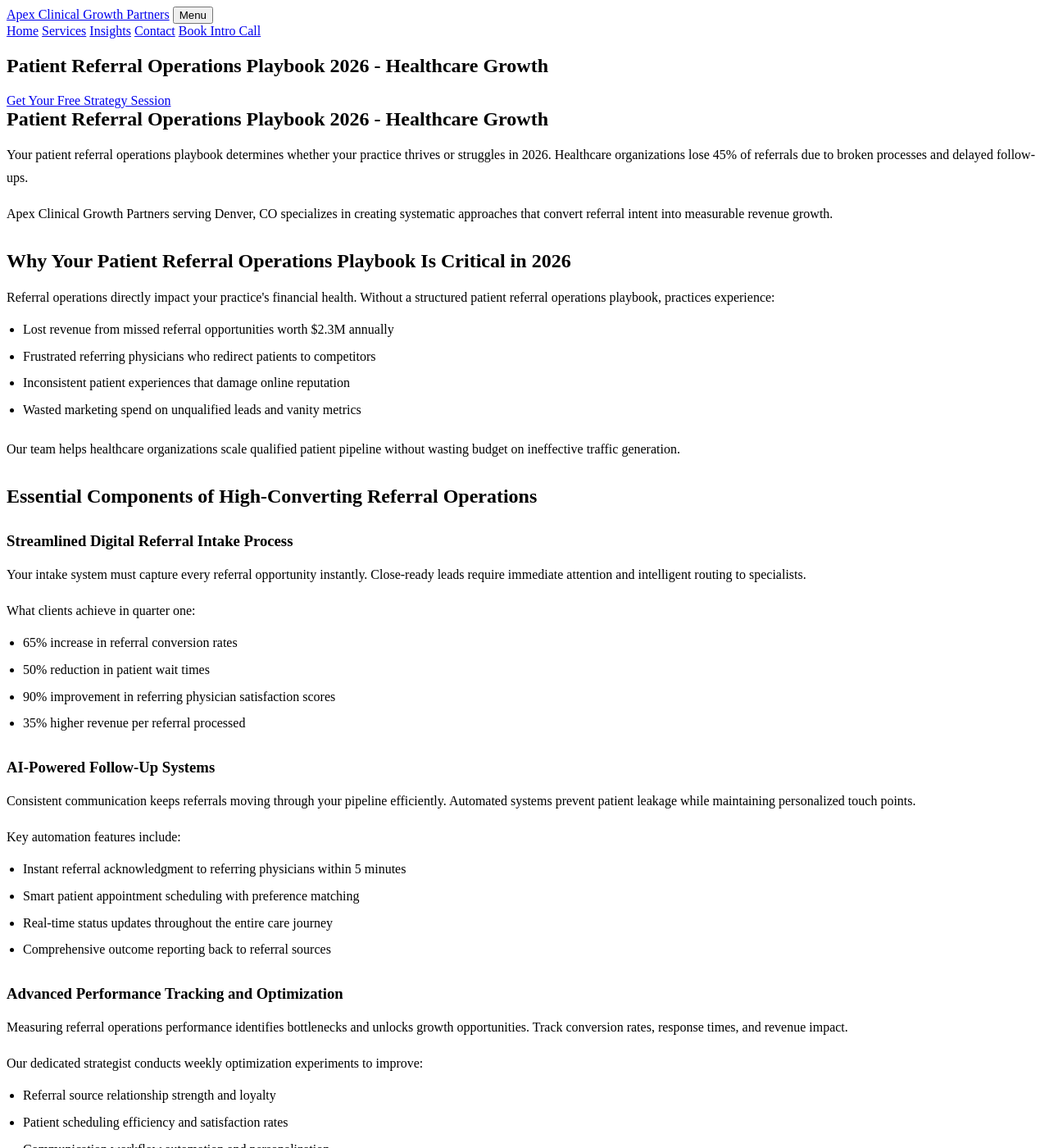
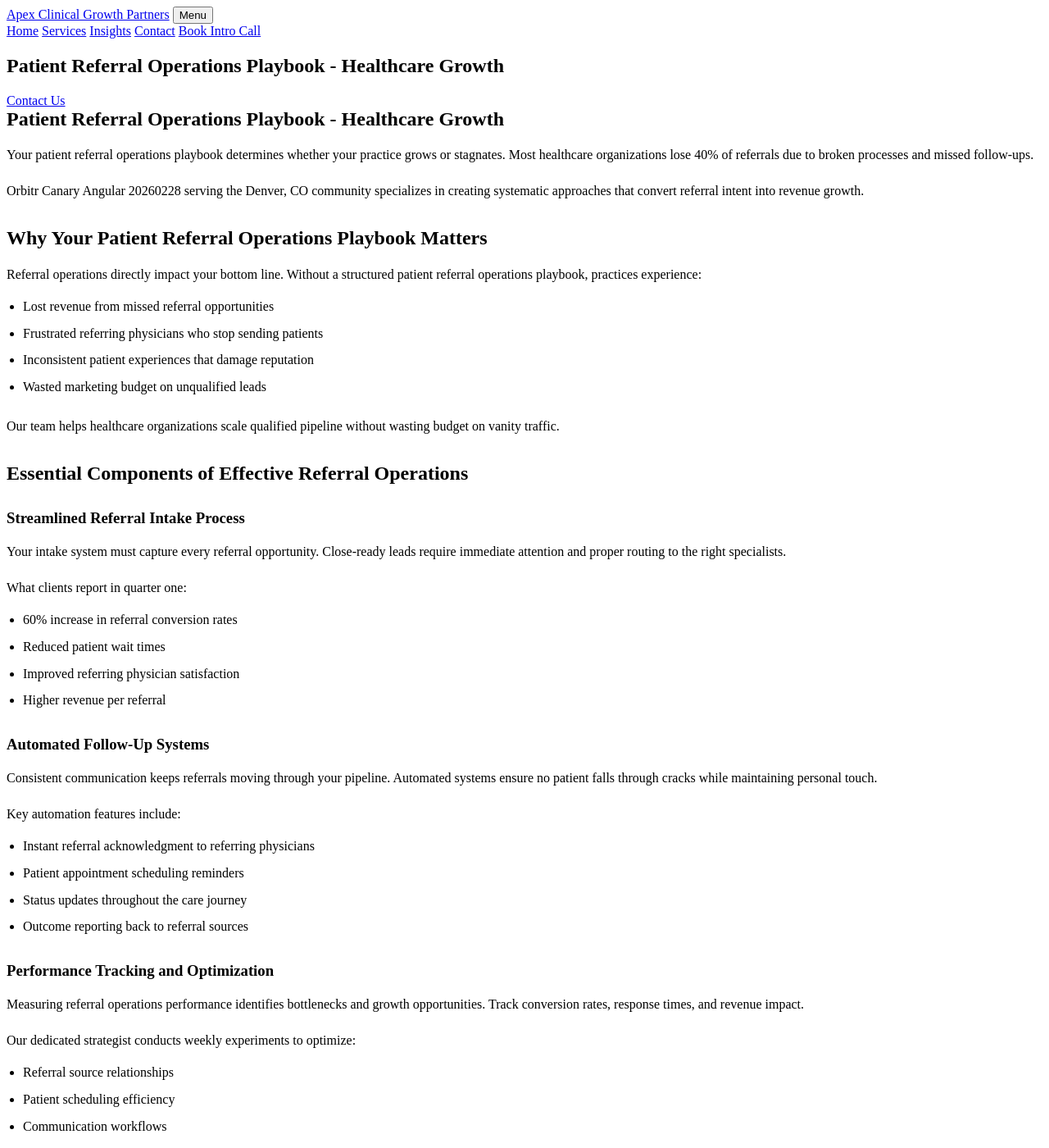
Before and after one commit to prjctlphbt/orbitr-canary-angular-20260228, a Jekyll site: the page angular-referral-ops-playbook-20260228142149.html, which Jekyll copies as it is, in a window 1280 px wide and 1400 px high. Shown: the whole window at 82% size. Built offline with Jekyll 4.4.1, drawn with Linux system fonts in a browser that asks for light colours; some of the changed text lies outside the part shown.

Commit message:
Rollback: Revert changes to angular-referral-ops-playbook-20260228142149.html

```diff
--- a/angular-referral-ops-playbook-20260228142149.html
+++ b/angular-referral-ops-playbook-20260228142149.html
@@ -4,8 +4,8 @@
 <head>
 <meta charset="utf-8"/>
 <meta content="width=device-width, initial-scale=1.0" name="viewport"/>
-<meta content="Transform patient referrals with our proven operations playbook. Increase conversion rates by 60% and streamline workflows. Expert healthcare growth strategies for 2026." name="description"/>
-<title>Patient Referral Operations Playbook 2026 - Healthcare Growth</title>
+<meta content="Streamline patient referrals with our comprehensive operations playbook. Optimize workflows, boost growth, and improve patient outcomes. Get started today." name="description"/>
+<title>Patient Referral Operations Playbook - Healthcare Growth</title>
 <style>
 
 
@@ -102,62 +102,62 @@
 <main class="page-main">
 <section class="page-hero landing-hero">
 <div class="container">
-<h1>Patient Referral Operations Playbook 2026 - Healthcare Growth</h1>
-<a class="cta" href="/services/">Get Your Free Strategy Session</a>
+<h1>Patient Referral Operations Playbook - Healthcare Growth</h1>
+<a class="cta" href="/services/">Contact Us</a>
 </div>
 </section>
 <section class="landing-content">
 <div class="container orbitr-generated-content">
-<h1>Patient Referral Operations Playbook 2026 - Healthcare Growth</h1>
-<p>Your patient referral operations playbook determines whether your practice thrives or struggles in 2026. Healthcare organizations lose 45% of referrals due to broken processes and delayed follow-ups.</p>
-<p>Apex Clinical Growth Partners serving Denver, CO specializes in creating systematic approaches that convert referral intent into measurable revenue growth.</p>
-<h2>Why Your Patient Referral Operations Playbook Is Critical in 2026</h2>
-<p>Referral operations directly impact your practice's financial health. Without a structured patient referral operations playbook, practices experience:</p>
+<h1>Patient Referral Operations Playbook - Healthcare Growth</h1>
+<p>Your patient referral operations playbook determines whether your practice grows or stagnates. Most healthcare organizations lose 40% of referrals due to broken processes and missed follow-ups.</p>
+<p>Orbitr Canary Angular 20260228 serving the Denver, CO community specializes in creating systematic approaches that convert referral intent into revenue growth.</p>
+<h2>Why Your Patient Referral Operations Playbook Matters</h2>
+<p>Referral operations directly impact your bottom line. Without a structured patient referral operations playbook, practices experience:</p>
 <ul>
-<li>Lost revenue from missed referral opportunities worth $2.3M annually</li>
-<li>Frustrated referring physicians who redirect patients to competitors</li>
-<li>Inconsistent patient experiences that damage online reputation</li>
-<li>Wasted marketing spend on unqualified leads and vanity metrics</li>
+<li>Lost revenue from missed referral opportunities</li>
+<li>Frustrated referring physicians who stop sending patients</li>
+<li>Inconsistent patient experiences that damage reputation</li>
+<li>Wasted marketing budget on unqualified leads</li>
 </ul>
-<p>Our team helps healthcare organizations scale qualified patient pipeline without wasting budget on ineffective traffic generation.</p>
-<h2>Essential Components of High-Converting Referral Operations</h2>
-<h3>Streamlined Digital Referral Intake Process</h3>
-<p>Your intake system must capture every referral opportunity instantly. Close-ready leads require immediate attention and intelligent routing to specialists.</p>
-<p>What clients achieve in quarter one:
+<p>Our team helps healthcare organizations scale qualified pipeline without wasting budget on vanity traffic.</p>
+<h2>Essential Components of Effective Referral Operations</h2>
+<h3>Streamlined Referral Intake Process</h3>
+<p>Your intake system must capture every referral opportunity. Close-ready leads require immediate attention and proper routing to the right specialists.</p>
+<p>What clients report in quarter one:
 <ul>
-<li>65% increase in referral conversion rates</li>
-<li>50% reduction in patient wait times</li>
-<li>90% improvement in referring physician satisfaction scores</li>
-<li>35% higher revenue per referral processed</li>
+<li>60% increase in referral conversion rates</li>
+<li>Reduced patient wait times</li>
+<li>Improved referring physician satisfaction</li>
+<li>Higher revenue per referral</li>
 </ul></p>
-<h3>AI-Powered Follow-Up Systems</h3>
-<p>Consistent communication keeps referrals moving through your pipeline efficiently. Automated systems prevent patient leakage while maintaining personalized touch points.</p>
+<h3>Automated Follow-Up Systems</h3>
+<p>Consistent communication keeps referrals moving through your pipeline. Automated systems ensure no patient falls through cracks while maintaining personal touch.</p>
 <p>Key automation features include:
 <ul>
-<li>Instant referral acknowledgment to referring physicians within 5 minutes</li>
-<li>Smart patient appointment scheduling with preference matching</li>
-<li>Real-time status updates throughout the entire care journey</li>
-<li>Comprehensive outcome reporting back to referral sources</li>
+<li>Instant referral acknowledgment to referring physicians</li>
+<li>Patient appointment scheduling reminders</li>
+<li>Status updates throughout the care journey</li>
+<li>Outcome reporting back to referral sources</li>
 </ul></p>
-<h3>Advanced Performance Tracking and Optimization</h3>
-<p>Measuring referral operations performance identifies bottlenecks and unlocks growth opportunities. Track conversion rates, response times, and revenue impact.</p>
-<p>Our dedicated strategist conducts weekly optimization experiments to improve:
+<h3>Performance Tracking and Optimization</h3>
+<p>Measuring referral operations performance identifies bottlenecks and growth opportunities. Track conversion rates, response times, and revenue impact.</p>
+<p>Our dedicated strategist conducts weekly experiments to optimize:
 <ul>
-<li>Referral source relationship strength and loyalty</li>
-<li>Patient scheduling efficiency and satisfaction rates</li>
-<li>Communication workflow automation and personalization</li>
-<li>Revenue conversion metrics and profit margins</li>
+<li>Referral source relationships</li>
+<li>Patient scheduling efficiency</li>
+<li>Communication workflows</li>
+<li>Revenue conversion metrics</li>
 </ul></p>
-<h2>Transform Your Referral Operations in 2026</h2>
-<p>A comprehensive patient referral operations playbook transforms scattered processes into revenue-generating systems. Healthcare organizations using structured approaches see qualified growth within 60 days.</p>
-<p>Our services focus on building sustainable referral operations that scale with your practice growth. We create systems that generate revenue intent, not vanity traffic.</p>
-<p>Ready to optimize your patient referral operations playbook for 2026? Contact our team at (720) 555-0105 or email hello@apexclinicalgrowth.com today.</p>
+<h2>Transform Your Referral Operations Today</h2>
+<p>A comprehensive patient referral operations playbook transforms scattered processes into revenue-generating systems. Healthcare organizations using structured approaches see qualified growth within 90 days.</p>
+<p>Our services focus on building sustainable referral operations that scale with your practice. We help create systems that generate revenue intent, not vanity traffic.</p>
+<p>Ready to optimize your patient referral operations playbook? Contact our team at (720) 555-0105 or email hello@apexclinicalgrowth.com to discuss your referral growth strategy.</p>
 </div>
 </section>
 <section class="landing-cta">
 <div class="container">
-<h2>Start Growing Your Referrals Today</h2>
-<a class="cta" href="/services/">Schedule Your Free Strategy Call</a>
+<h2>Take the Next Step</h2>
+<a class="cta" href="/services/">Contact Us</a>
 </div>
 </section>
 </main>
```
